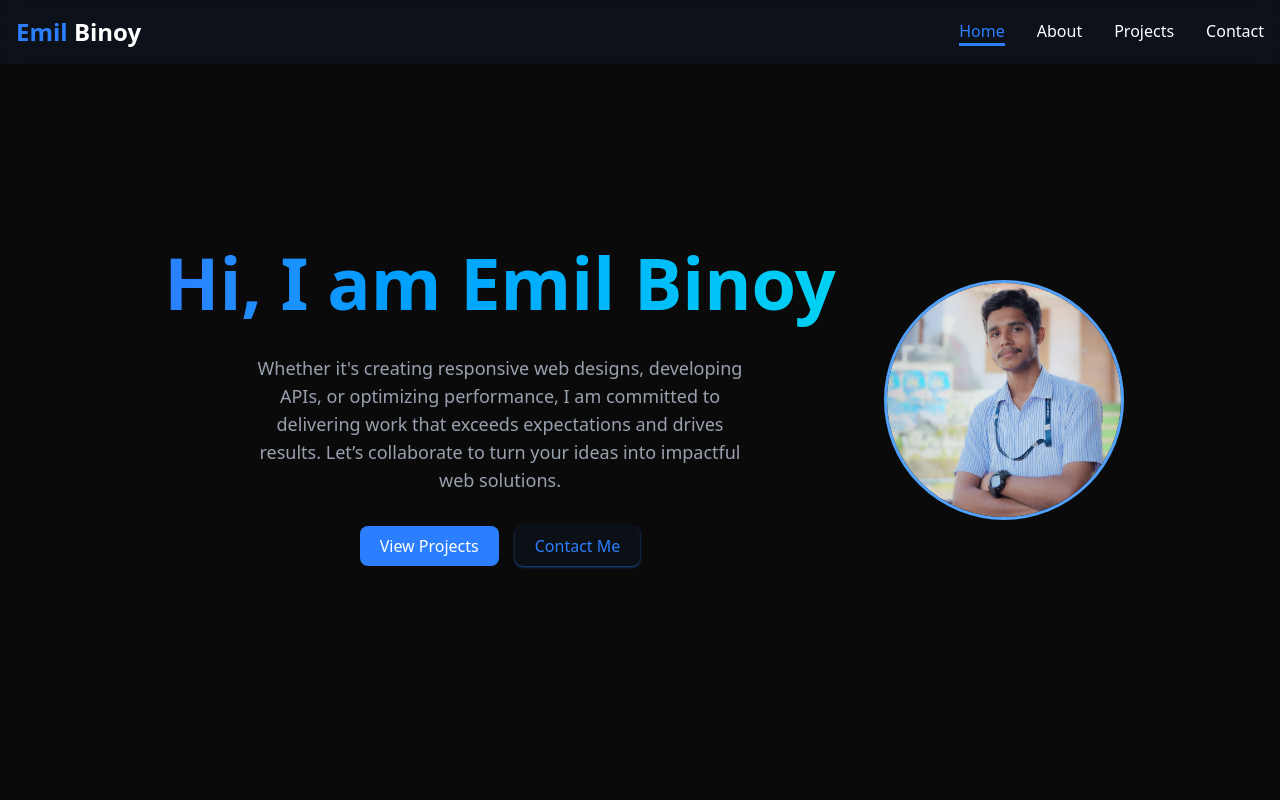
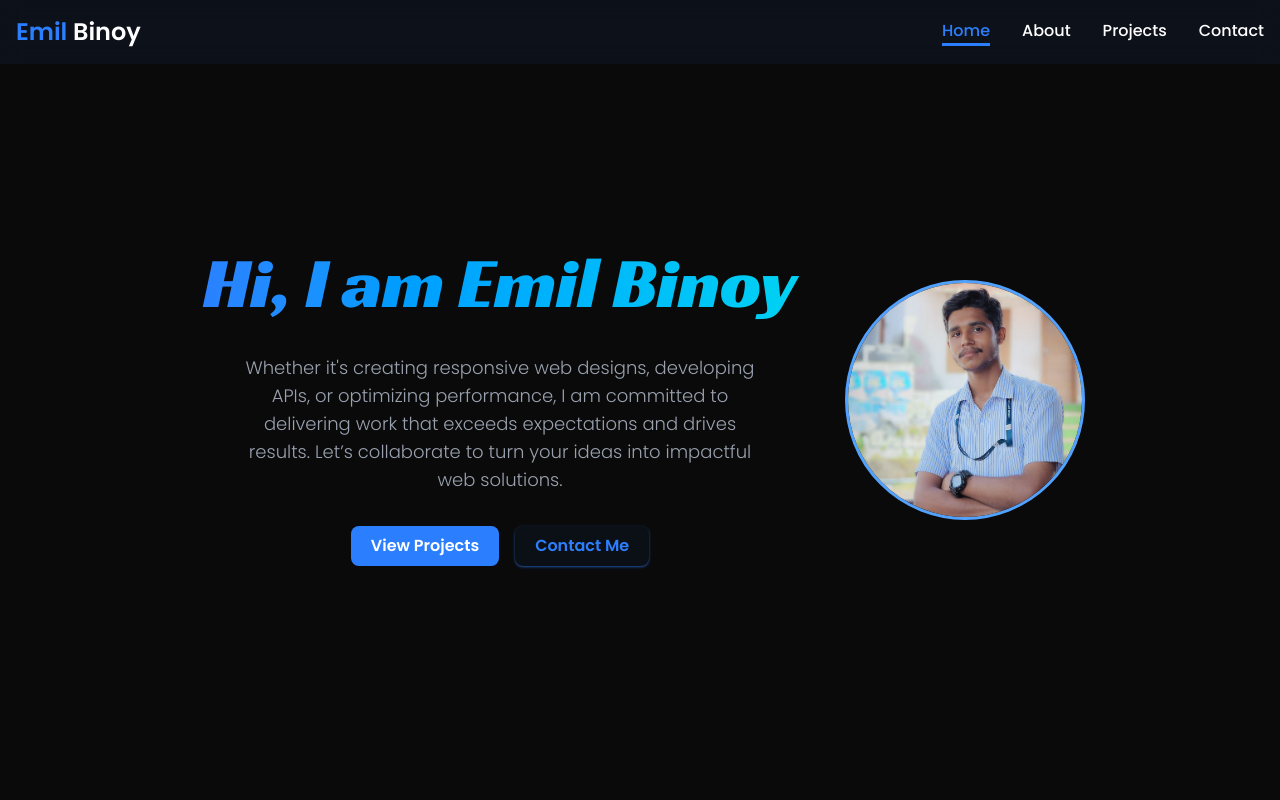
Before and after one commit to Emil-Binoy/Portfolio-using-React, a React (Vite) app: page / in a window 1280 px wide. Shown: the top 800 px of the page. Built offline with nearby package versions, Linux system fonts and the light colour scheme.

Commit message:
font changed

```diff
--- a/index.html
+++ b/index.html
@@ -4,6 +4,7 @@
     <meta charset="UTF-8" />
     <link rel="icon" type="image/svg+xml" href="/vite.svg" />
     <meta name="viewport" content="width=device-width, initial-scale=1.0" />
+    <link rel="stylesheet" href="/src/index.css">
     <title>Portfolio</title>
   </head>
   <body>
--- a/src/App.jsx
+++ b/src/App.jsx
@@ -23,7 +23,7 @@ function App() {
   }, );
 
   return (
-    <div className="overflow-x-hidden">
+    <div className="overflow-x-hidden poppins-regular">
       <Navbar  />
 
       <Home/>
--- a/src/components/sections/Home.jsx
+++ b/src/components/sections/Home.jsx
@@ -4,12 +4,12 @@ export const Home = () => {
   return (
     <section  id="home" className="min-h-screen flex flex-col items-center justify-center relative  sm:flex-row sm:justify-center px-4 pt-24 sm:pt-0 ">
         <div data-aos="fade-up" data-aos-delay="200" className="text-center z-10 px-4">
-            <h1 className="text-5xl md:text-7xl font-bold mb-6 p-3 bg-gradient-to-r from-blue-500 to-cyan-400 text-transparent bg-clip-text">Hi, I am Emil Binoy</h1>
+            <h1 className="text-5xl md:text-7xl font-bold mb-6 p-3 bg-gradient-to-r from-blue-500 to-cyan-400 text-transparent bg-clip-text racing-sans-one-regular">Hi, I am Emil Binoy</h1>
               <p className="text-gray-400 text-lg mb-8 max-w-lg mx-auto">Whether it's creating responsive web designs, developing APIs, or optimizing performance, I am committed to delivering work that exceeds expectations and drives results. Let’s collaborate to turn your ideas into impactful web solutions.
               </p>
             <div className="flex justify-center space-x-4">
-                <a href="#projects" className="bg-blue-500 text-white px-5 py-2 rounded-lg transition delay-100 duration-300 ease-in-out hover:-translate-y-1 hover:scale-110 hover:bg-blue-600">View Projects</a>
-                <a href="#contact" className="shadow-sm shadow-blue-500/50  bg-blue-500/5 text-blue-500 px-5 py-2 rounded-lg transition delay-100 duration-300 ease-in-out hover:-translate-y-1 hover:scale-110 hover:bg-blue-500/10">Contact Me</a>
+                <a href="#projects" className="bg-blue-500 text-white px-5 py-2 rounded-lg transition delay-100 duration-300 ease-in-out hover:-translate-y-1 hover:scale-110 hover:bg-blue-600 font-semibold">View Projects</a>
+                <a href="#contact" className="shadow-sm shadow-blue-500/50  bg-blue-500/5 text-blue-500 px-5 py-2 rounded-lg transition delay-100 duration-300 ease-in-out hover:-translate-y-1 hover:scale-110 hover:bg-blue-500/10 font-semibold">Contact Me</a>
             </div>
         </div>
         <img src={profile} data-aos="fade-left" data-aos-delay={window.innerWidth < 640 ? 600 :  200 } alt="profile" className='m-5 rounded-full h-60 w-60 border-3 border-solid border-blue-400'/>
--- a/src/index.css
+++ b/src/index.css
@@ -1,3 +1,6 @@
+@import url('https://fonts.googleapis.com/css2?family=Poppins:ital,wght@0,100;0,200;0,300;0,400;0,500;0,600;0,700;0,800;0,900;1,100;1,200;1,300;1,400;1,500;1,600;1,700;1,800;1,900&display=swap');
+@import url('https://fonts.googleapis.com/css2?family=Poppins:ital,wght@0,100;0,200;0,300;0,400;0,500;0,600;0,700;0,800;0,900;1,100;1,200;1,300;1,400;1,500;1,600;1,700;1,800;1,900&family=Racing+Sans+One&display=swap');
+
 @import "tailwindcss";
 
 html,body{
@@ -14,3 +17,15 @@ body {
 html{
   scroll-behavior: smooth;
 }
+
+.poppins-regular {
+  font-family: "Poppins", sans-serif;
+  font-weight: 300;
+  font-style: normal;
+}
+
+.racing-sans-one-regular {
+  font-family: "Racing Sans One", sans-serif;
+  font-weight: 400;
+  font-style: normal;
+}
```
